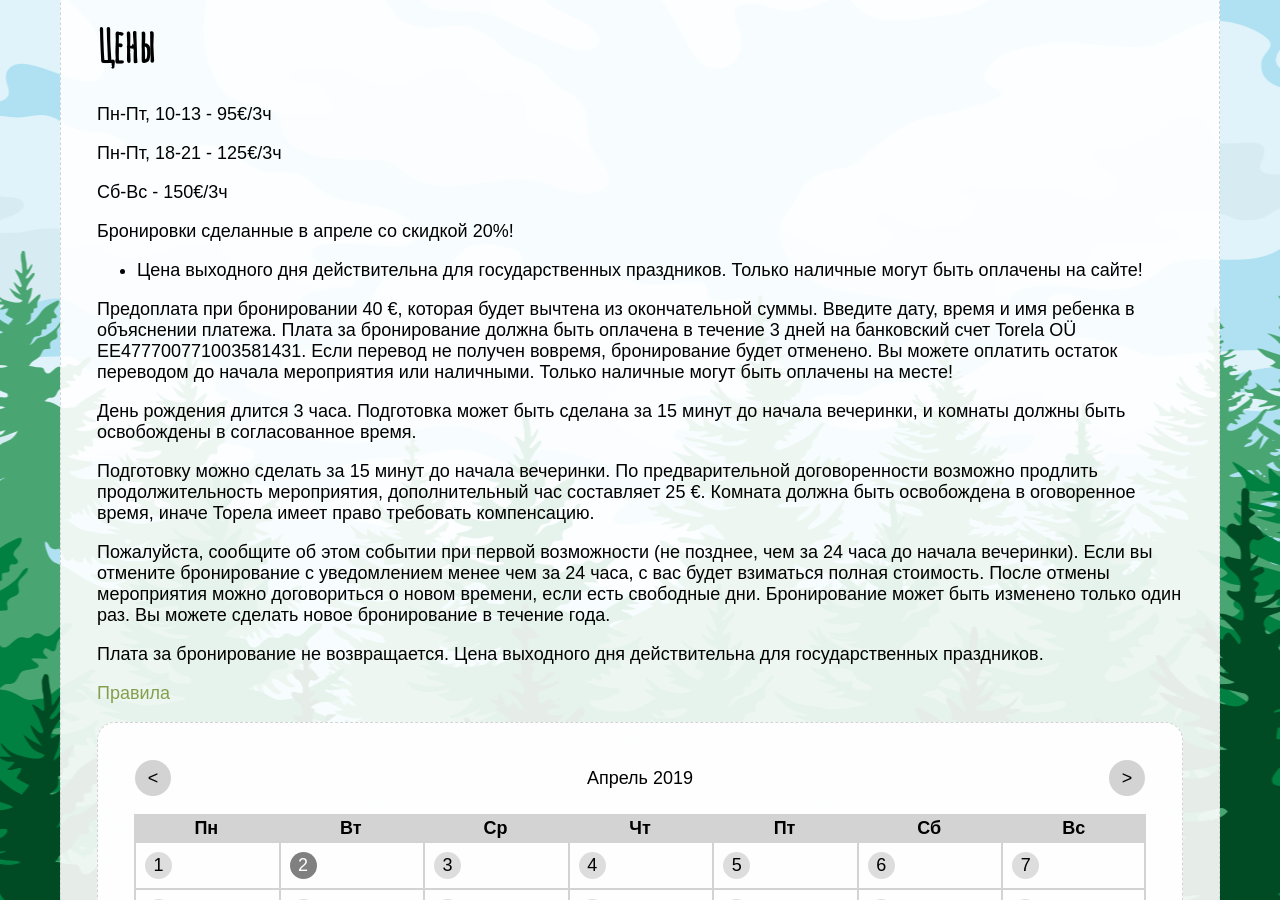
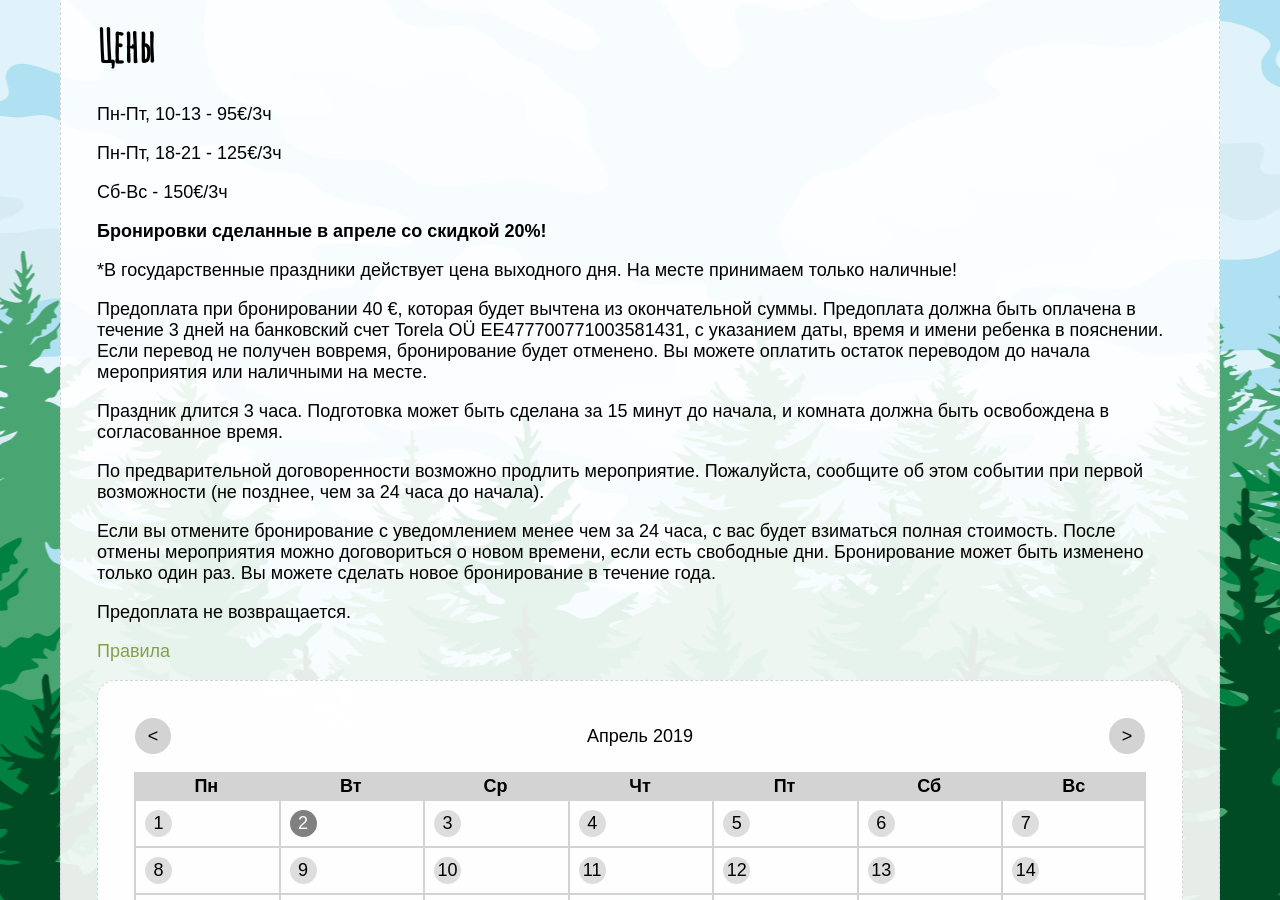
Before and after one commit to mypsik/torela, a Jekyll site: the page built from ru/prices/index.md, in a window 1280 px wide and 900 px high, scrolled down 256 px. Built offline with Jekyll 4.4.1, drawn with Linux system fonts in a browser that asks for light colours.

Commit message:
correct Russian text

```diff
--- a/ru/prices/index.md
+++ b/ru/prices/index.md
@@ -12,23 +12,24 @@ et: /hinnakiri/
 
 Сб-Вс - 150€/3ч
 
-Бронировки сделанные в апреле со скидкой 20%!
+**Бронировки сделанные в апреле со скидкой 20%!**
 
-* Цена выходного дня действительна для государственных праздников. Только наличные могут быть оплачены на сайте!
+*В государственные праздники действует цена выходного дня. На месте принимаем только наличные!
 
 Предоплата при бронировании 40 €, которая будет вычтена из окончательной суммы.
-Введите дату, время и имя ребенка в объяснении платежа. Плата за бронирование должна быть оплачена в течение 3 дней на банковский счет Torela OÜ EE477700771003581431. Если перевод не получен вовремя, бронирование будет отменено.
-Вы можете оплатить остаток переводом до начала мероприятия или наличными. Только наличные могут быть оплачены на месте!
+Предоплата должна быть оплачена в течение 3 дней на банковский счет Torela OÜ EE477700771003581431,
+с указанием даты, время и имени ребенка в пояснении. Если перевод не получен вовремя, бронирование будет отменено.
+Вы можете оплатить остаток переводом до начала мероприятия или наличными на месте.
 
-День рождения длится 3 часа. Подготовка может быть сделана за 15 минут до начала вечеринки, и комнаты должны быть освобождены в согласованное время.
+Праздник длится 3 часа. Подготовка может быть сделана за 15 минут до начала, и комната должна быть освобождена в согласованное время.
 
-Подготовку можно сделать за 15 минут до начала вечеринки.
-По предварительной договоренности возможно продлить продолжительность мероприятия, дополнительный час составляет 25 €.
-Комната должна быть освобождена в оговоренное время, иначе Торела имеет право требовать компенсацию.
+По предварительной договоренности возможно продлить мероприятие.
+Пожалуйста, сообщите об этом событии при первой возможности (не позднее, чем за 24 часа до начала).
 
-Пожалуйста, сообщите об этом событии при первой возможности (не позднее, чем за 24 часа до начала вечеринки). Если вы отмените бронирование с уведомлением менее чем за 24 часа, с вас будет взиматься полная стоимость. После отмены мероприятия можно договориться о новом времени, если есть свободные дни. Бронирование может быть изменено только один раз. Вы можете сделать новое бронирование в течение года.
+Если вы отмените бронирование с уведомлением менее чем за 24 часа, с вас будет взиматься полная стоимость.
+После отмены мероприятия можно договориться о новом времени, если есть свободные дни. Бронирование может быть изменено только один раз.
+Вы можете сделать новое бронирование в течение года.
 
-Плата за бронирование не возвращается.
-Цена выходного дня действительна для государственных праздников.
+Предоплата не возвращается.
 
 [Правила](/ru/rules/)
```
